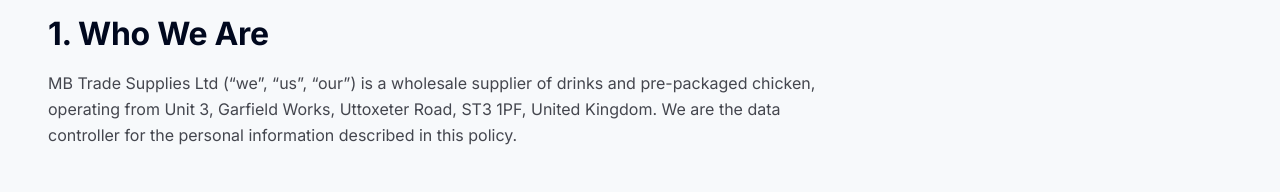
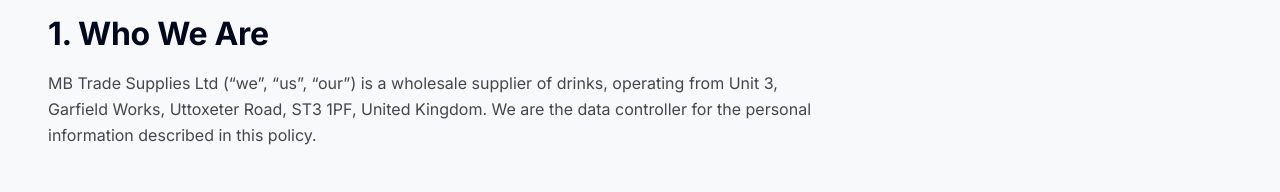
Before and after one commit to Hamzafarooq787/MB-TRADE-SUPPLIES-LTD, a Next.js app: page /privacy-policy in a window 1280 px wide. Shown: the part 530-722 px from the top of the page. Built offline with nearby package versions, Linux system fonts and the light colour scheme; no server answers.

Commit message:
Remove chicken reference from privacy policy

```diff
--- a/src/app/privacy-policy/page.tsx
+++ b/src/app/privacy-policy/page.tsx
@@ -16,8 +16,8 @@
           body: (
             <p>
               MB Trade Supplies Ltd (&ldquo;we&rdquo;, &ldquo;us&rdquo;,
-              &ldquo;our&rdquo;) is a wholesale supplier of drinks and
-              pre-packaged chicken, operating from Unit 3, Garfield Works,
+              &ldquo;our&rdquo;) is a wholesale supplier of drinks,
+              operating from Unit 3, Garfield Works,
               Uttoxeter Road, ST3 1PF, United Kingdom. We are the data
               controller for the personal information described in this
               policy.
```
